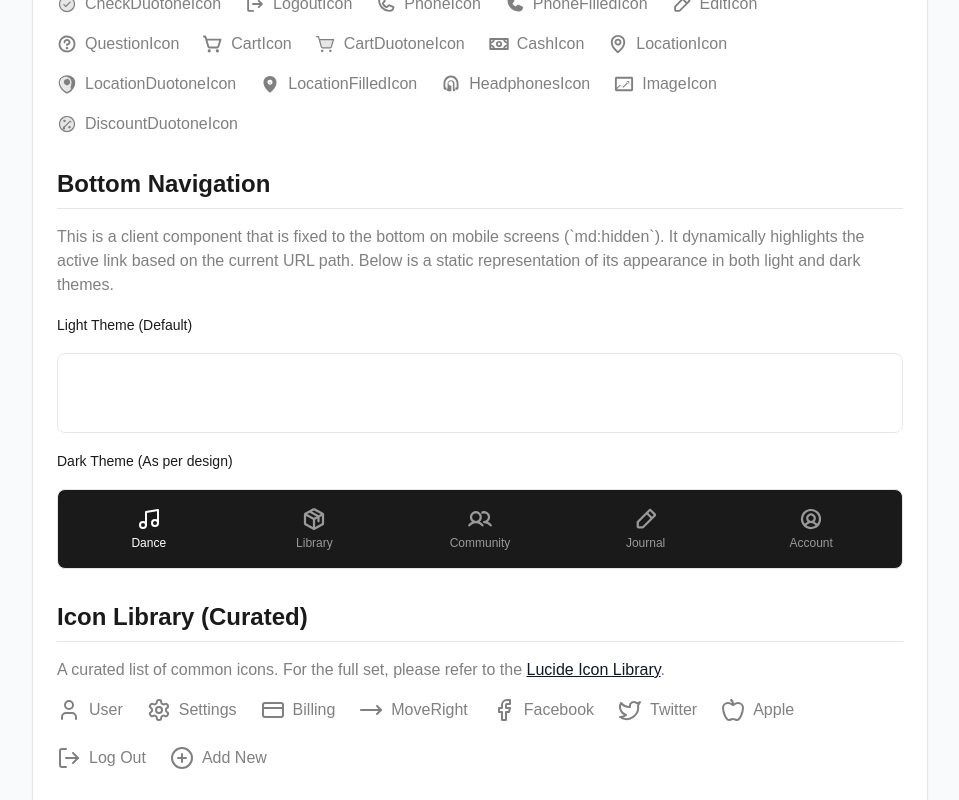
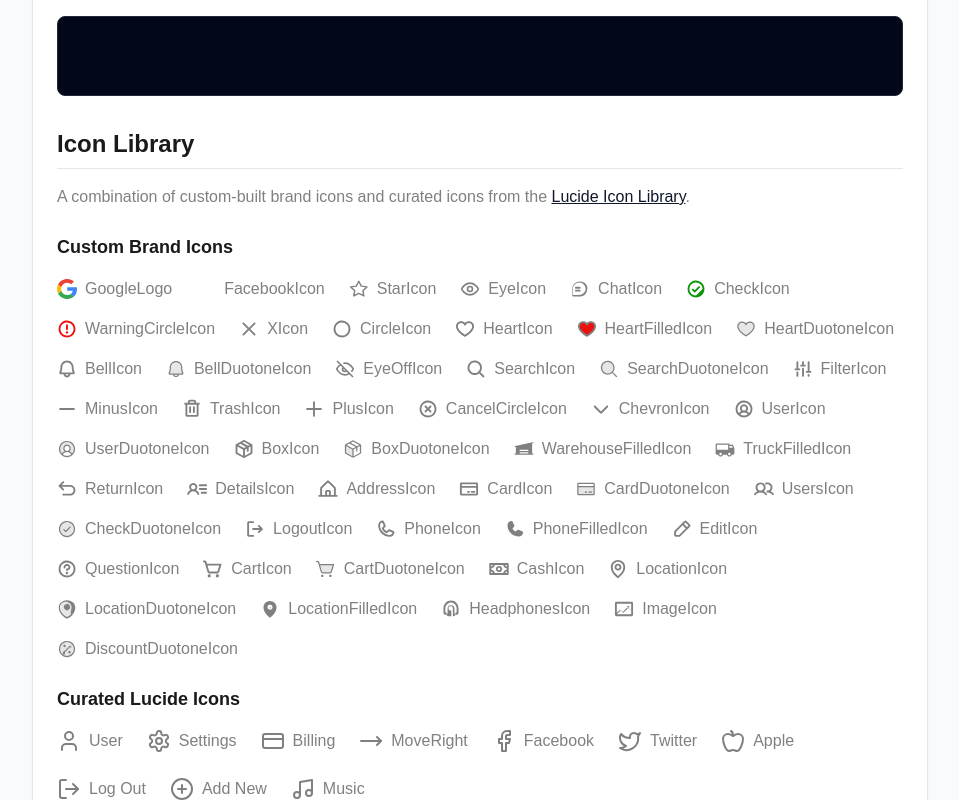
Before and after one commit to orangedrum/ytapp, a Next.js app: page /styleguide in a window 1280 px wide. Shown: the part 3880-4680 px from the top of the page, without its empty margins (0-959 px from the left). Built offline with nearby package versions, Linux system fonts and the light colour scheme; a web font is replaced by a local one.

Commit message:
take 2 cleaning icons n fixing nav details

```diff
--- a/components/StyleGuide.tsx
+++ b/components/StyleGuide.tsx
@@ -473,7 +473,33 @@ export default function StyleGuide() {
         </section>
 
         <section className="space-y-4">
-          <h2 className="text-2xl font-bold border-b pb-2">Custom Brand Icons</h2>
+          <h2 className="text-2xl font-bold border-b pb-2">Bottom Navigation</h2>
+          <p className="text-muted-foreground">
+            This is a client component that is fixed to the bottom on mobile screens (`md:hidden`). It dynamically highlights the active link based on the current URL path. Below is an interactive representation of its appearance in both light and dark themes.
+          </p>
+          <div className="space-y-4">
+            <Label>Light Theme (Default)</Label>
+            <div className="relative h-20 w-full rounded-lg border p-2">
+              <BottomNavigation className="relative border-none" activePath={activeNav} onNavigate={setActiveNav} />
+            </div>
+          </div>
+          <div className="space-y-4">
+            <Label>Dark Theme (As per design)</Label>
+            <div className="dark relative h-20 w-full rounded-lg border bg-background p-2">
+              <BottomNavigation className="relative border-none" activePath={activeNav} onNavigate={setActiveNav} />
+            </div>
+          </div>
+        </section>
+
+        <section className="space-y-4">
+          <h2 className="text-2xl font-bold border-b pb-2">Icon Library</h2>
+          <p className="text-muted-foreground">
+            A combination of custom-built brand icons and curated icons from the{" "}
+            <a href="https://lucide.dev/icons/" target="_blank" rel="noopener noreferrer" className="text-primary underline">
+              Lucide Icon Library
+            </a>.
+          </p>
+          <h3 className="text-lg font-semibold pt-2">Custom Brand Icons</h3>
           <div className="flex items-center gap-x-6 gap-y-4 flex-wrap text-muted-foreground">
             <div className="flex items-center gap-2"><GoogleLogo className="size-5" /> GoogleLogo</div>
             <div className="flex items-center gap-2"><FacebookIcon className="size-5" /> FacebookIcon</div>
@@ -526,57 +552,7 @@ export default function StyleGuide() {
             <div className="flex items-center gap-2"><ImageIcon className="size-5" /> ImageIcon</div>
             <div className="flex items-center gap-2"><DiscountDuotoneIcon className="size-5" /> DiscountDuotoneIcon</div>
           </div>
-        </section>
-
-        <section className="space-y-4">
-          <h2 className="text-2xl font-bold border-b pb-2">Bottom Navigation</h2>
-          <p className="text-muted-foreground">
-            This is a client component that is fixed to the bottom on mobile screens (`md:hidden`). It dynamically highlights the active link based on the current URL path. Below is a static representation of its appearance in both light and dark themes.
-          </p>
-          <div className="space-y-4">
-            <Label>Light Theme (Default)</Label>
-            <div className="relative h-20 w-full rounded-lg border p-2">
-              <BottomNavigation className="relative border-none" activePath={activeNav} onNavigate={setActiveNav} />
-            </div>
-          </div>
-          <div className="space-y-4">
-            <Label>Dark Theme (As per design)</Label>
-            <div className="relative h-20 w-full rounded-lg border bg-foreground p-2">
-              {/* Static version for demonstration */}
-              <div className="flex h-full items-center justify-around">
-                <div className="flex flex-1 flex-col items-center justify-center gap-1 text-center">
-                  <Music className="size-6 text-background" />
-                  <span className="text-xs font-medium text-background">Dance</span>
-                </div>
-                <div className="flex flex-1 flex-col items-center justify-center gap-1 text-center">
-                  <BoxIcon className="size-6 text-gray-4" />
-                  <span className="text-xs font-medium text-gray-4">Library</span>
-                </div>
-                <div className="flex flex-1 flex-col items-center justify-center gap-1 text-center">
-                  <UsersIcon className="size-6 text-gray-4" />
-                  <span className="text-xs font-medium text-gray-4">Community</span>
-                </div>
-                <div className="flex flex-1 flex-col items-center justify-center gap-1 text-center">
-                  <EditIcon className="size-6 text-gray-4" />
-                  <span className="text-xs font-medium text-gray-4">Journal</span>
-                </div>
-                <div className="flex flex-1 flex-col items-center justify-center gap-1 text-center">
-                  <UserIcon className="size-6 text-gray-4" />
-                  <span className="text-xs font-medium text-gray-4">Account</span>
-                </div>
-              </div>
-            </div>
-          </div>
-        </section>
-
-        <section className="space-y-4">
-          <h2 className="text-2xl font-bold border-b pb-2">Icon Library (Curated)</h2>
-          <p className="text-muted-foreground">
-            A curated list of common icons. For the full set, please refer to the{" "}
-            <a href="https://lucide.dev/icons/" target="_blank" rel="noopener noreferrer" className="text-primary underline">
-              Lucide Icon Library
-            </a>.
-          </p>
+          <h3 className="text-lg font-semibold pt-2">Curated Lucide Icons</h3>
           <div className="flex items-center gap-6 flex-wrap text-muted-foreground">
             <div className="flex items-center gap-2"><User /> User</div>
             <div className="flex items-center gap-2"><Settings /> Settings</div>
@@ -587,6 +563,7 @@ export default function StyleGuide() {
             <div className="flex items-center gap-2"><Apple /> Apple</div>
             <div className="flex items-center gap-2"><LogOut /> Log Out</div>
             <div className="flex items-center gap-2"><PlusCircle /> Add New</div>
+            <div className="flex items-center gap-2"><Music /> Music</div>
           </div>
         </section>
 
```
